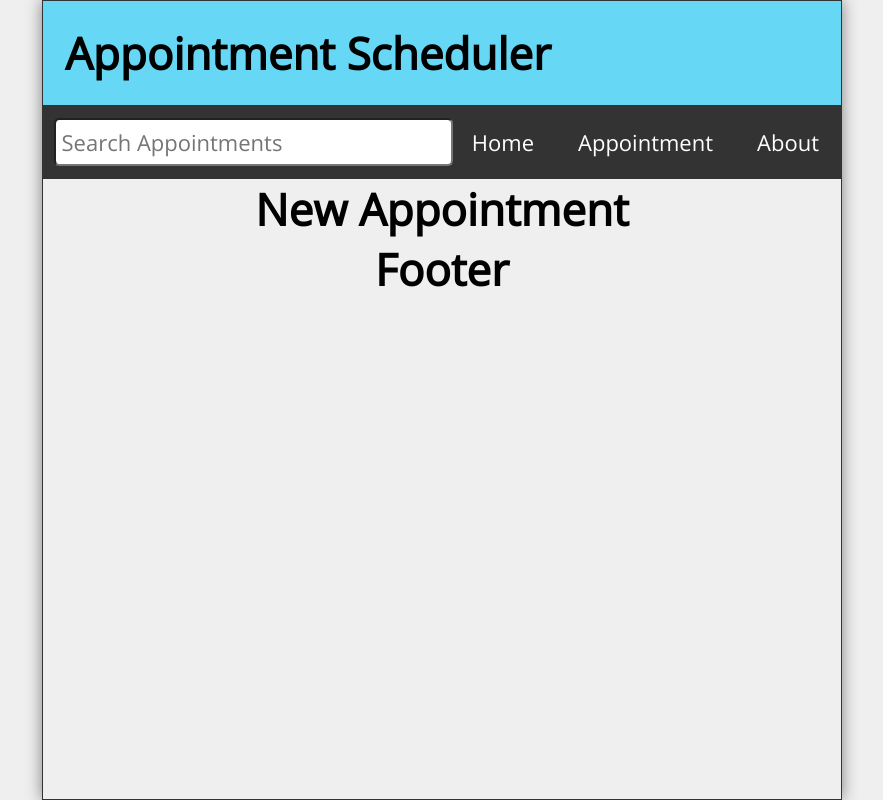
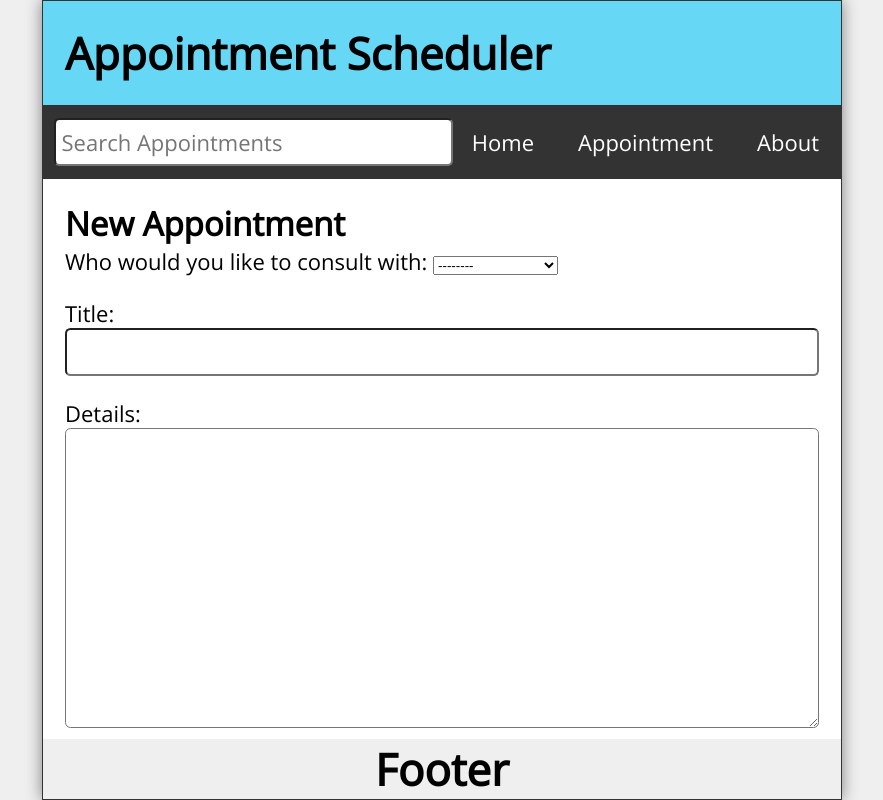
Before and after one commit to niiquash/scheduling-app, a React (Create React App) app in the folder frontend/schedulingapp/: page /appointment in a window 1280 px wide. Shown: the whole page, without its empty margins (198-1081 px from the left). Built offline with nearby package versions, Linux system fonts and the light colour scheme.

Commit message:
added a dropdownlist for doctor selection

```diff
--- a/frontend/schedulingapp/src/App.js
+++ b/frontend/schedulingapp/src/App.js
@@ -8,6 +8,8 @@ import About from './components/About';
 import Missing from './components/Missing';
 import { Route, Routes, useNavigate } from 'react-router-dom'
 import { useState, useEffect } from 'react';
+import { format } from 'date-fns';
+import { MongoCursorInUseError } from 'mongodb';
 
 function App() {
 
@@ -15,6 +17,7 @@ function App() {
     {
       id: 1,
       apptTitle: "Head cold",
+      apptDoctor: "John Doe",
       apptDetails: "I need to see a doctor about my cold",
       apptDate: "July 4, 2022",
       apptTime: "10:00 AM"
@@ -22,6 +25,7 @@ function App() {
     {
       id: 2,
       apptTitle: "Fever",
+      apptDoctor: "John Doe",
       apptDetails: "I experience severly high temperatures at night and I think I might die",
       apptDate: "May 4, 2022",
       apptTime: "10:00 AM"
@@ -29,19 +33,60 @@ function App() {
     {
       id: 3,
       apptTitle: "Diarrhea",
+      apptDoctor: "John Doe",
       apptDetails: "I'm shitting too often, and it is water water.'",
       apptDate: "April 4, 2022",
       apptTime: "10:00 AM"
     },
   ])
+  const [doctorList, setDoctorList] = useState([
+    {
+      id: 1,
+      name: "Miles Morales",
+      availHours: ["8:00AM", "9:00AM", "10:00AM"]
+    },
+    {
+      id: 2,
+      name: "Matthew Woolery",
+      availHours: ["8:30AM", "9:30AM", "10:30AM"]
+    },
+    {
+      id: 3,
+      name: "Kenny Bement",
+      availHours: ["8:45AM", "9:45AM", "10:45AM"]
+    },
+  ]);
+  const [currentDoctor, setCurrentDoctor] = useState('');
+  const [currentDoctorObj, setCurrentDoctorObj] = useState([]);
+  const redirect = useNavigate();
   const [search, setSearch] = useState('');
   const [searchResults, setSearchResults] = useState([]);
-  const redirect = useNavigate();
+  const [appointmentTitle, setAppointmentTitle] = useState('');
+  const [appointmentDetails, setAppointmentDetails] = useState('');
+
+  const handleSubmit = (e) => {
+    e.preventDefault();
+    const id = appointments.length ? appointments[appointments.length - 1].id + 1 : 1;
+    const newAppointment = { id, apptTitle: appointmentTitle, apptDoctor: currentDoctor, apptDetails: appointmentDetails };
+    const allAppointments = [...appointments, newAppointment];
+    setAppointments(allAppointments);
+    setAppointmentTitle('');
+    setAppointmentDetails('');
+    setCurrentDoctor('')
+    redirect('/');
+  }
 
   const handleDelete = (id) => {
     const apptList = appointments.filter(appt => appt.id !== id);
     setAppointments(apptList);
     redirect('/');
+  }
+
+
+  const handleChange = (e) => {
+    setCurrentDoctor(e.target.value);
+    const selectedDoctor = doctorList.filter(doc => doc.name === currentDoctor);
+    setCurrentDoctorObj(selectedDoctor);
   }
 
   return (
@@ -50,7 +95,19 @@ function App() {
       <Nav search={search} setSearch={setSearch} />
       <Routes>
         <Route path="/" element={<Home appointments={appointments} />} />
-        <Route path="/appointment" element={<NewAppointment />} />
+        <Route path="/appointment" element={<NewAppointment
+          handleSubmit={handleSubmit}
+          appointmentTitle={appointmentTitle}
+          setAppointmentTitle={setAppointmentTitle}
+          appointmentDetails={appointmentDetails}
+          setAppointmentDetails={setAppointmentDetails}
+          doctorList={doctorList}
+          currentDoctor={currentDoctor}
+          setCurrentDoctor={setCurrentDoctor}
+          handleChange={handleChange}
+          currentDoctorObj={currentDoctorObj}
+        />}
+        />
         <Route path="/appointment/:id" element={<AppointmentPage appointments={appointments} handleDelete={handleDelete} />} />
         <Route path="/about" element={<About />} />
         <Route path="*" element={<Missing />} />
--- a/frontend/schedulingapp/src/components/AppointmentPage.js
+++ b/frontend/schedulingapp/src/components/AppointmentPage.js
@@ -13,6 +13,7 @@ const AppointmentPage = ({ appointments, handleDelete }) => {
                     <>
                         <h2>{appt.apptTitle}</h2>
                         <p className='postDate'>{appt.apptDate}</p>
+                        <p className="postBody">{'Seeing Doctor: '}{appt.apptDoctor}</p>
                         <p className='postBody'>{appt.apptDetails}</p>
                         <button onClick={() => handleDelete(appt.id)}>
                             Cancel Appointment
--- /dev/null
+++ b/frontend/schedulingapp/src/components/DoctorSelect.js
@@ -0,0 +1,32 @@
+import React from 'react'
+import TimeSelect from './TimeSelect'
+
+const DoctorSelect = ({ doctorList, currentDoctor, handleChange, appointmentTime, handleTimeChange, currentDoctorObj }) => {
+    return (
+        <div>
+            <label htmlFor="doctors">Who would you like to consult with: </label>
+            <select value={currentDoctor} onChange={handleChange} >
+                <option>--------</option>
+                {doctorList.length &&
+                    doctorList.map(doctor => (
+                        <option
+                            key={doctor.id}
+                            value={doctor.name}
+                        >
+                            {doctor.name}
+                        </option>
+                    ))
+                }
+            </select>
+            {currentDoctorObj &&
+                <TimeSelect
+                    hours={currentDoctorObj.availHours}
+                    appointmentTime={appointmentTime}
+                    handleTimeChange={handleTimeChange}
+                />
+            }
+        </div>
+    )
+}
+
+export default DoctorSelect
--- a/frontend/schedulingapp/src/components/NewAppointment.js
+++ b/frontend/schedulingapp/src/components/NewAppointment.js
@@ -1,9 +1,44 @@
 import React from 'react'
+import DoctorSelect from './DoctorSelect'
 
-const NewAppointment = () => {
+
+const NewAppointment = ({
+    handleSubmit,
+    appointmentTitle,
+    setAppointmentTitle,
+    appointmentDetails,
+    setAppointmentDetails,
+    doctorList,
+    currentDoctor,
+    handleChange
+}) => {
     return (
-        <main>
-            <h1>New Appointment</h1>
+        <main className='NewPost'>
+            <h2>New Appointment</h2>
+            <DoctorSelect
+                doctorList={doctorList}
+                currentDoctor={currentDoctor}
+                handleChange={handleChange}
+            />
+            <form className='newPostForm' onSubmit={handleSubmit}>
+
+                <label htmlFor="appointmentTitle">Title:</label>
+                <input
+                    type="text"
+                    id="appointmentTitle"
+                    required
+                    value={appointmentTitle}
+                    onChange={(e) => setAppointmentTitle(e.target.value)}
+                />
+                <label htmlFor="appointmentDetails">Details:</label>
+                <textarea
+                    id="appointmentDetails"
+                    required
+                    value={appointmentDetails}
+                    onChange={(e) => setAppointmentDetails(e.target.value)}
+                />
+                <button type="submit">Set Appointment</button>
+            </form>
         </main>
     )
 }
--- /dev/null
+++ b/frontend/schedulingapp/src/components/TimeSelect.js
@@ -0,0 +1,24 @@
+import React from 'react'
+
+const TimeSelect = ({ hours, appointmentTime, handleTimeChange }) => {
+    return (
+        <div>
+            <label htmlFor="time">List of selected doctor's available hours: </label>
+            <select id="time" value={appointmentTime} onChange={handleTimeChange}>
+                <option>--------</option>
+                {hours.length &&
+                    hours.map(hour => (
+                        <option
+                            key={hour}
+                            value={hour}
+                        >
+                            {hour}
+                        </option>
+                    ))
+                }
+            </select>
+        </div>
+    )
+}
+
+export default TimeSelect
```
